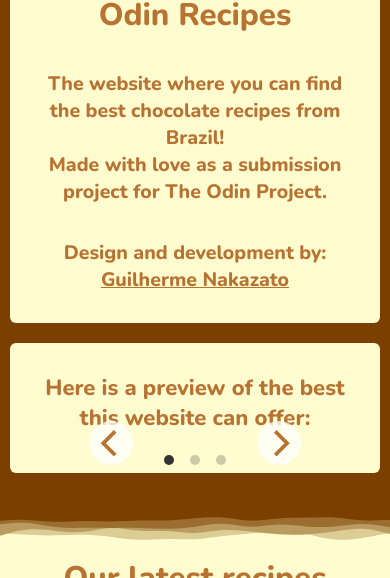
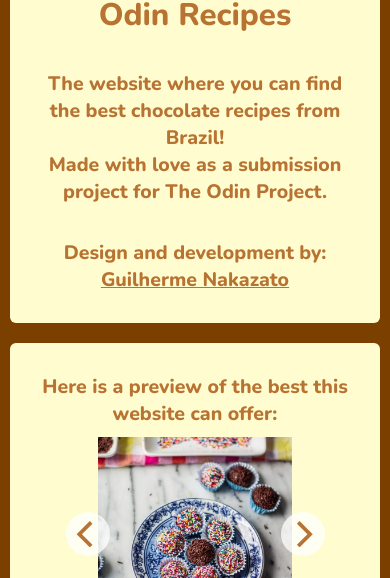
Before and after one commit to guilhermenakazato/recipes-website, a plain HTML site: page index.html in a window 390 px wide. Shown: the part 266-844 px from the top of the page. Drawn offline with nearby package versions, Linux system fonts and the light colour scheme.

Commit message:
[STYLE] Improving responsiveness

```diff
--- a/assets/css/style.css
+++ b/assets/css/style.css
@@ -22,6 +22,7 @@
   background-color: var(--main-color);
   height: auto;
   display: flex;
+  flex-direction: row;
   justify-content: center;
   align-items: center;
   flex-wrap: wrap;
@@ -35,7 +36,6 @@
   flex-direction: column;
   justify-content: center;
   align-items: center;
-  flex-wrap: wrap;
   padding: 30px;
   text-align: center;
 }
@@ -84,6 +84,16 @@
   display: flex;
   flex-direction: row;
   align-items: center;
+  flex-grow: 1;
+}
+
+#photos-card {
+  display: flex;
+  flex-direction: column;
+  text-align: center;
+  justify-content: center;
+  align-items: center;
+  flex-grow: 1;
 }
 
 .card {
@@ -91,7 +101,7 @@
   border-radius: 6px;
   padding: 30px;
   height: 52vh;
-  width: 43vw;
+  width: 42vw;
   margin: 10px;
 }
 
@@ -104,17 +114,9 @@
   text-align: center;
 }
 
-#photos-card {
-  display: flex;
-  flex-direction: column;
-  text-align: center;
-  justify-content: center;
-  align-items: center;
-}
-
 #photos-card h3 {
   margin-bottom: 10px;
-  font-size: 22px;
+  font-size: 3vh;
 }
 
 #photos-card img {
@@ -319,7 +321,10 @@
     height: auto;
   }
 
-
+  .main-carousel {
+    width: 90vw;
+    height: 50vw;
+  }
 
   #recipe-presentation {
     flex-direction: column;
@@ -358,10 +363,6 @@
 }
 
 @media only screen and (max-width: 1024px) {
-  .card {
-    width: calc(100% - 80px);
-  }
-
   .instructions li {
     width: 40vw;
   }
@@ -370,3 +371,13 @@
     width: 35%;
   }
 }
+
+@media only screen and (orientation:portrait) {
+  .main-carousel {
+    width: 90%;
+  }
+
+  #photos-card h3 {
+    font-size: 5vw;
+  }
+}
--- a/index.html
+++ b/index.html
@@ -44,7 +44,7 @@
 
       <div class="card" id="photos-card">
         <h3>Here is a preview of the best this website can offer:</h3>
-        <div class="main-carousel" data-flickity='{ "wrapAround": true }'>
+        <div class="main-carousel" data-flickity='{ "wrapAround": true, "resize": true }'>
           <div class="carousel-cell">
             <img src="./assets/images/brigadeiro.jpg" alt="Brigadeiro" />
           </div>
```
